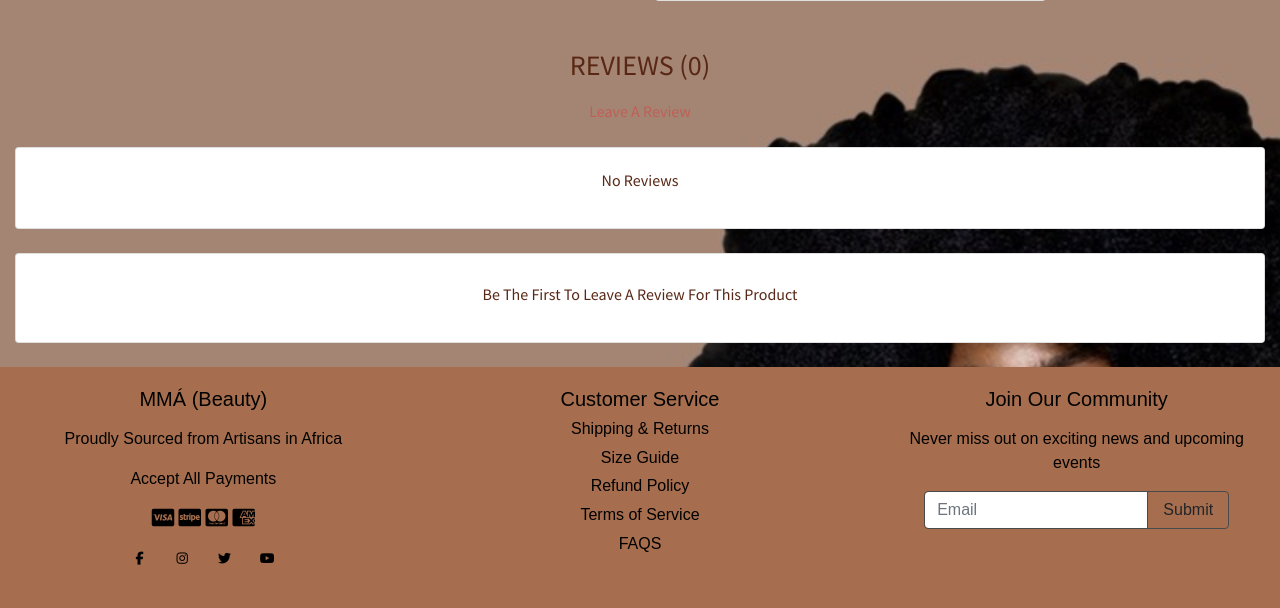
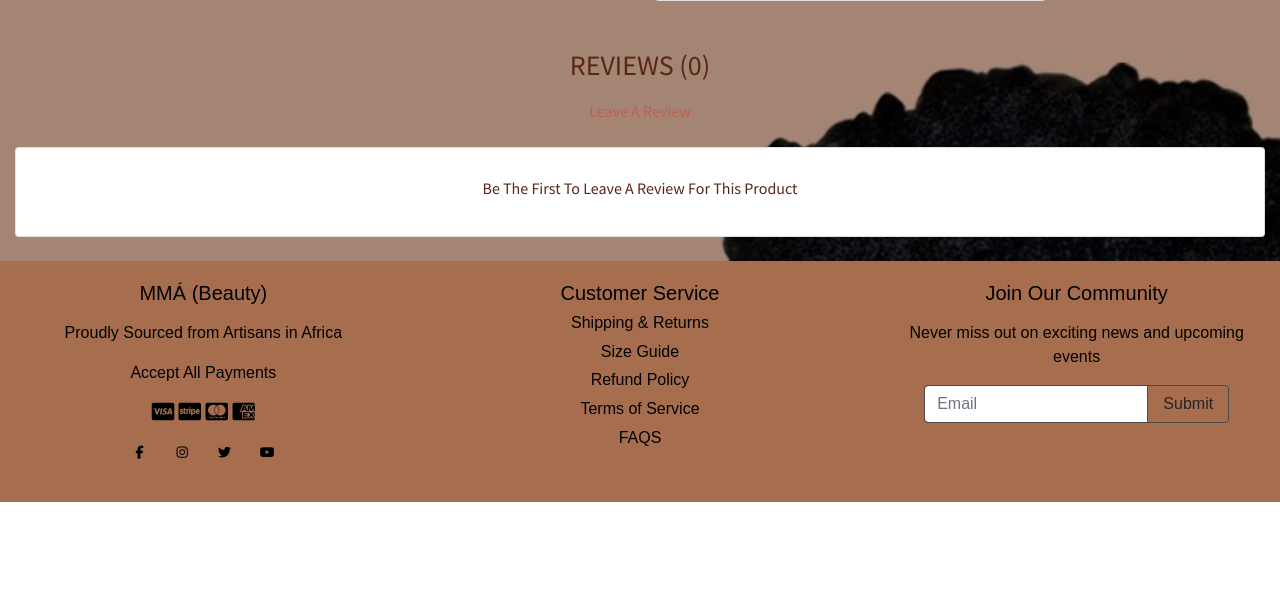
Before and after one commit to Didisimmons/MMA-Haircare, a Django app: template products/templates/products/product_detail.html in a window 1280 px wide. Shown: the part 843-1451 px from the top of the page. After the commit the page ends 1345 px from the top, so only its background shows below. Run offline with Django 3.2, Linux system fonts and the light colour scheme; the template is opened without the code that fills it, so the values that code supplies are empty; some libraries are stand-ins or nearby versions; some web fonts are replaced.

Commit message:
add delete functionality and fix if statement on product detail page

```diff
--- a/products/templates/products/product_detail.html
+++ b/products/templates/products/product_detail.html
@@ -228,7 +228,7 @@
                                     </p>
                                     <p class="text-black"> {{review.text_review}}</p>
                                 </div>
-                                {% if review.user %}
+                                {% if request.user.is_authenticated %}
                                     <small class="ml-3">
                                         <a href="" class="text-black admin-btn">Edit</a>
                                         {% if request.user.is_superuser %}
@@ -242,14 +242,6 @@
                     </div>
                     <hr/>
                     {% empty %}
-                        {% if reviews_user == None %}
-                        <div class="card mt-4 mb-4">
-                            <div class="card-body text-center">
-                                <p class="text-center text-black "> No Reviews</p>
-                            </div>
-                        </div>
-                        {% endif %}
-
                     <div class="card mt-4 mb-4">
                         <div class="card-body text-center">
                             <p class="text-center text-black pt-2 text-capitalize">Be the first to leave a review for this product</p>
--- a/reviews/urls.py
+++ b/reviews/urls.py
@@ -3,6 +3,6 @@ from . import views
 
 urlpatterns = [
     path("add/<product_id>", views.add_reviews, name="add_reviews"),
-    path('delete/<int:product_id>/', views.delete_reviews,
+    path('delete_reviews/<int:product_id>/', views.delete_reviews,
          name='delete_reviews'),
 ]
--- a/reviews/views.py
+++ b/reviews/views.py
@@ -38,13 +38,10 @@ def add_reviews(request, product_id):
 @login_required
 def delete_reviews(request, product_id):
     """ Delete review from the store"""
-    if not request.user.is_superuser:
-        messages.error(request, 'Sorry, only admin has access.')
-        return redirect(reverse('home'))
 
     review = get_object_or_404(ProductReview, pk=product_id)
     product = review.product
 
     review.delete()
     messages.success(request, 'Review deleted!')
-    return redirect(reverse('products'))
+    return redirect(reverse('product_detail', args=[product.id]))
```
